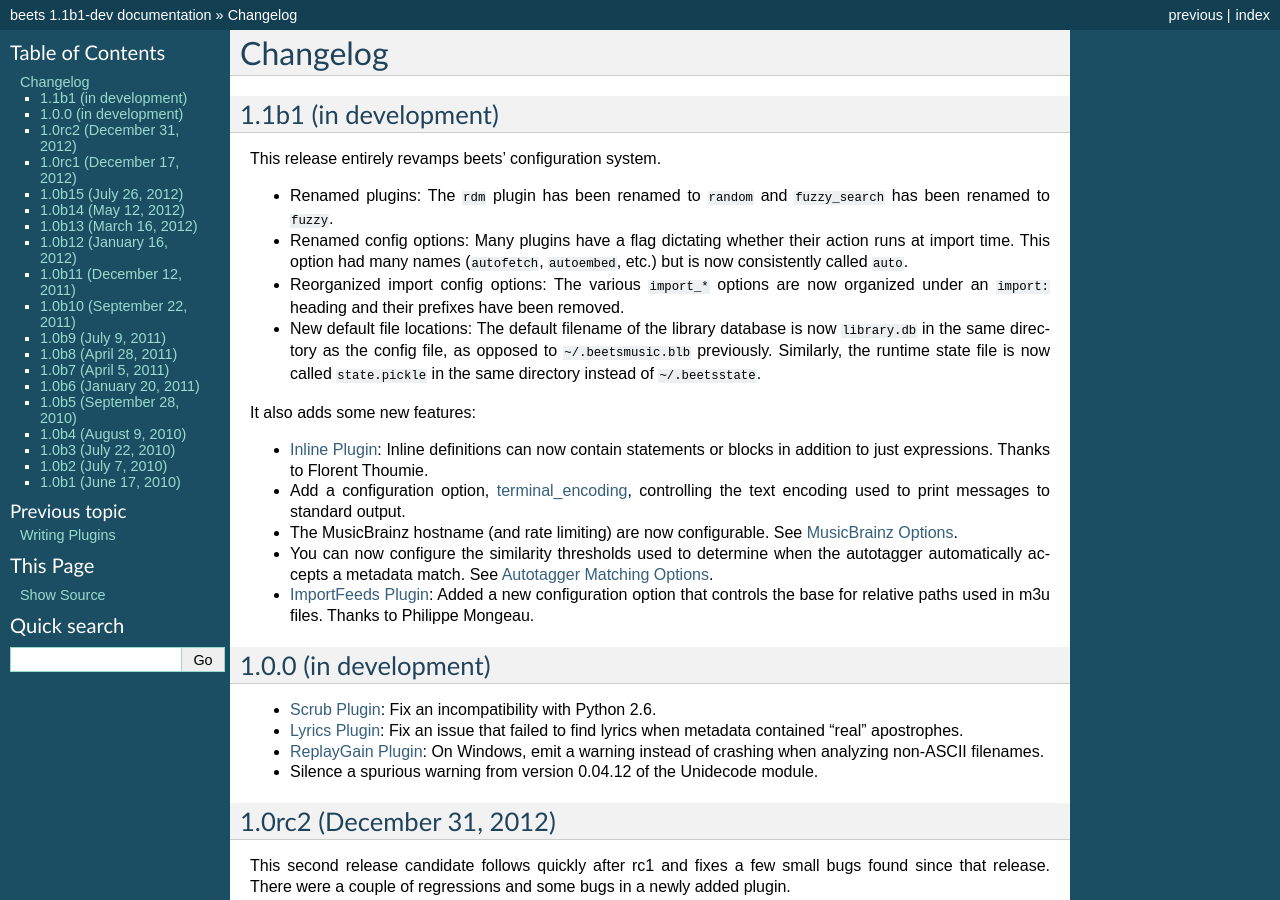
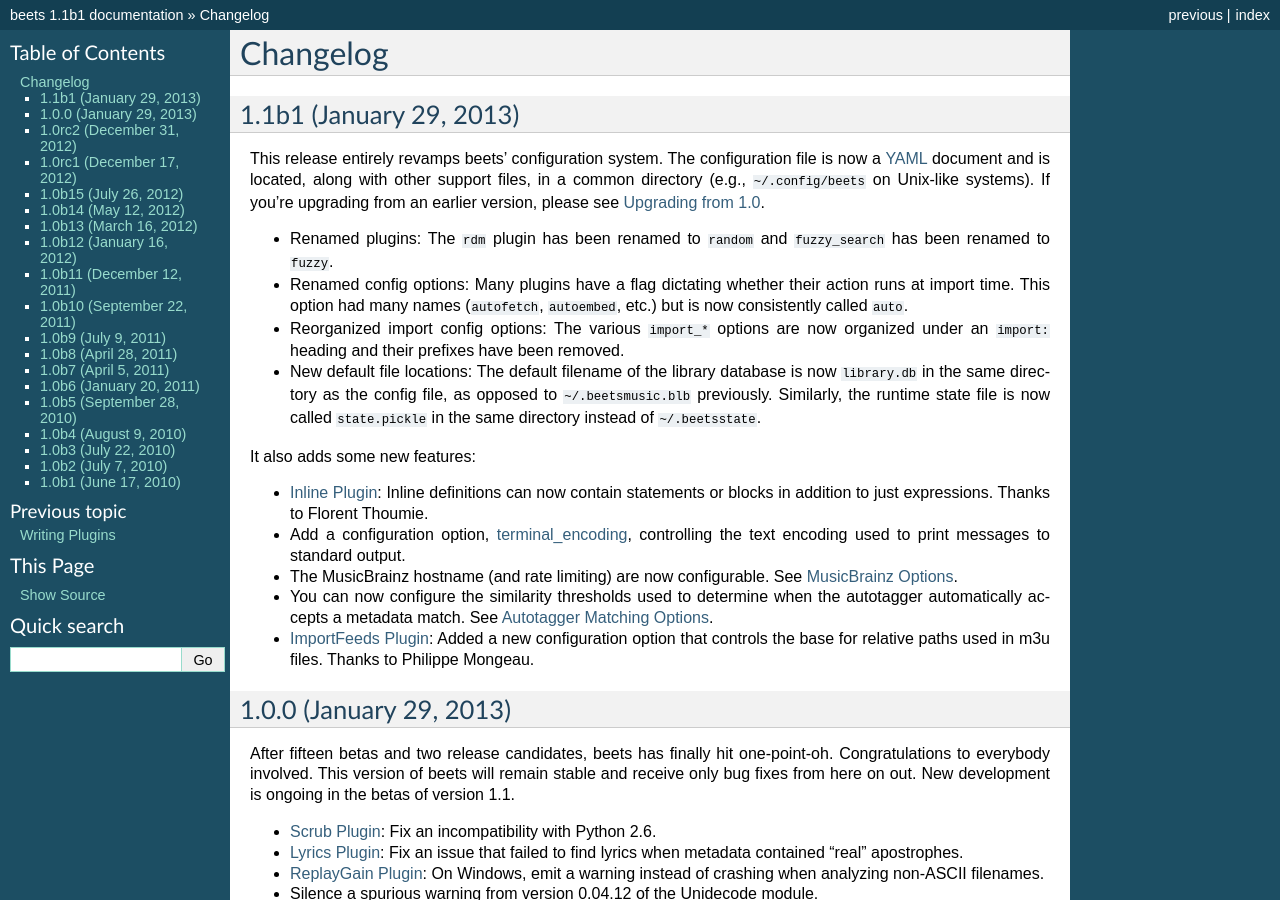
Before and after one commit to google-code-export/beets, a Sphinx documentation site: the page built from docs/changelog.rst, in a window 1280 px wide and 900 px high. Built offline with Sphinx 7.4.7, drawn with Linux system fonts in a browser that asks for light colours; some of the changed text lies outside the part shown.

Commit message:
version bump and changelog summary for 1.1b1

```diff
--- a/beets/__init__.py
+++ b/beets/__init__.py
@@ -12,7 +12,7 @@
 # The above copyright notice and this permission notice shall be
 # included in all copies or substantial portions of the Software.
 
-__version__ = '1.1b1-dev'
+__version__ = '1.1.0-beta.1'
 __author__ = 'Adrian Sampson <adrian@radbox.org>'
 
 import beets.library
--- a/docs/changelog.rst
+++ b/docs/changelog.rst
@@ -1,10 +1,15 @@
 Changelog
 =========
 
-1.1b1 (in development)
-----------------------
+1.1b1 (January 29, 2013)
+------------------------
 
-This release entirely revamps beets' configuration system.
+This release entirely revamps beets' configuration system. The configuration
+file is now a `YAML`_ document and is located, along with other support files,
+in a common directory (e.g., ``~/.config/beets`` on Unix-like systems). If
+you're upgrading from an earlier version, please see :doc:`/guides/migration`.
+
+.. _YAML: http://en.wikipedia.org/wiki/YAML
 
 * Renamed plugins: The ``rdm`` plugin has been renamed to ``random`` and
   ``fuzzy_search`` has been renamed to ``fuzzy``.
@@ -31,8 +36,13 @@
 * :doc:`/plugins/importfeeds`: Added a new configuration option that controls
   the base for relative paths used in m3u files. Thanks to Philippe Mongeau.
 
-1.0.0 (in development)
-----------------------
+1.0.0 (January 29, 2013)
+------------------------
+
+After fifteen betas and two release candidates, beets has finally hit
+one-point-oh. Congratulations to everybody involved. This version of beets will
+remain stable and receive only bug fixes from here on out. New development is
+ongoing in the betas of version 1.1.
 
 * :doc:`/plugins/scrub`: Fix an incompatibility with Python 2.6.
 * :doc:`/plugins/lyrics`: Fix an issue that failed to find lyrics when metadata
--- a/docs/conf.py
+++ b/docs/conf.py
@@ -13,7 +13,7 @@
 copyright = u'2012, Adrian Sampson'
 
 version = '1.1'
-release = '1.1b1-dev'
+release = '1.1b1'
 
 pygments_style = 'sphinx'
 
--- a/setup.py
+++ b/setup.py
@@ -42,7 +42,7 @@
     shutil.copytree(os.path.join(docdir, '_build', 'man'), mandir)
 
 setup(name='beets',
-      version='1.1b1',
+      version='1.1.0-beta.1',
       description='music tagger and library organizer',
       author='Adrian Sampson',
       author_email='adrian@radbox.org',
```
